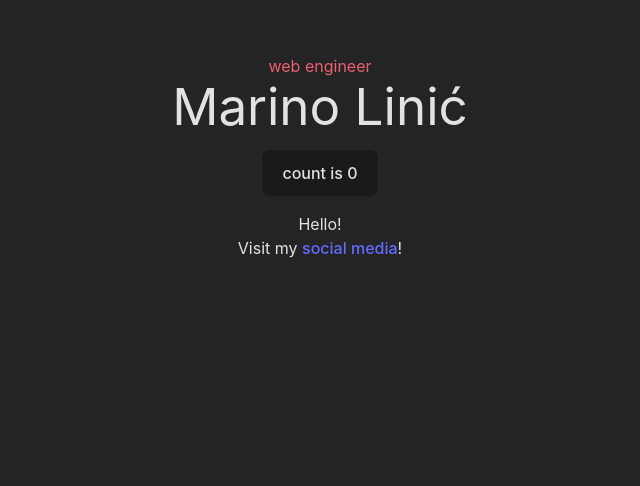
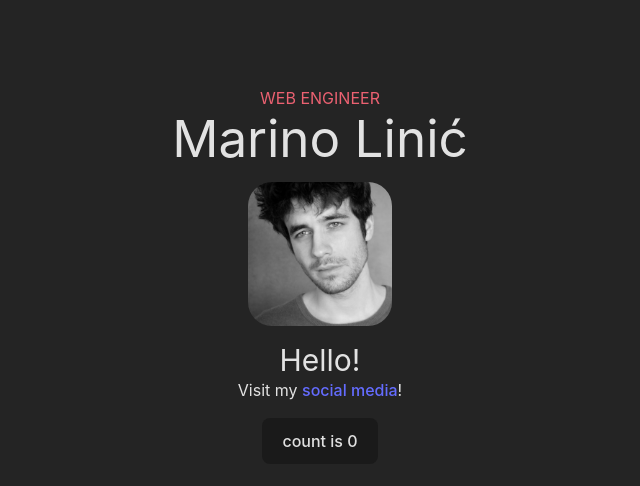
Before and after one commit to MarinoLinic/linic.net, a React (Vite) app: page / in a window 1280 px wide. Shown: the part 170-656 px from the top of the page, without its empty margins (320-960 px from the left). Built offline with nearby package versions, Linux system fonts and the light colour scheme.

Commit message:
Added profile picture

```diff
--- a/src/App.tsx
+++ b/src/App.tsx
@@ -4,18 +4,19 @@ function App() {
 	const [count, setCount] = useState(0);
 
 	return (
-		<div className="flex flex-col text-center mt-56">
-			<div className="">
-				<p className="text-quarternary">web engineer</p>
+		<div className="flex flex-col text-center mt-64 justify-center">
+			<p className="text-quarternary uppercase">web engineer</p>
+			<h1>Marino Linić</h1>
+			<div className="my-4 flex justify-center">
+				<img src="src\assets\ml.jpg" alt="Image of Marino Linic" className="w-36 h-36 grayscale hover:grayscale-0 rounded-3xl" />
 			</div>
-			<h1>Marino Linić</h1>
+			<h2 className="text-3xl">Hello!</h2>
+			<p className="">
+				Visit my <a href="https://linktr.ee/marino.linic">social media</a>!
+			</p>
 			<div className="my-4">
 				<button onClick={() => setCount((count) => count + 1)}>count is {count}</button>
 			</div>
-			<p>Hello!</p>
-			<p className="">
-				Visit my <a href="https://linktr.ee/marino.linic">social media</a>!
-			</p>
 		</div>
 	);
 }
--- a/tailwind.config.cjs
+++ b/tailwind.config.cjs
@@ -10,6 +10,7 @@ module.exports = {
 				tertiary: '#646cff',
 				quarternary: '#eb6171',
 				quarnary: '#d65f9e',
+				background: '#242424',
 				dimWhite: 'rgba(255, 255, 255, 0.7)',
 				dimBlue: 'rgba(9, 151, 124, 0.1)'
 			},
```
Also changed, not shown: src/assets/ml.jpg (added).
